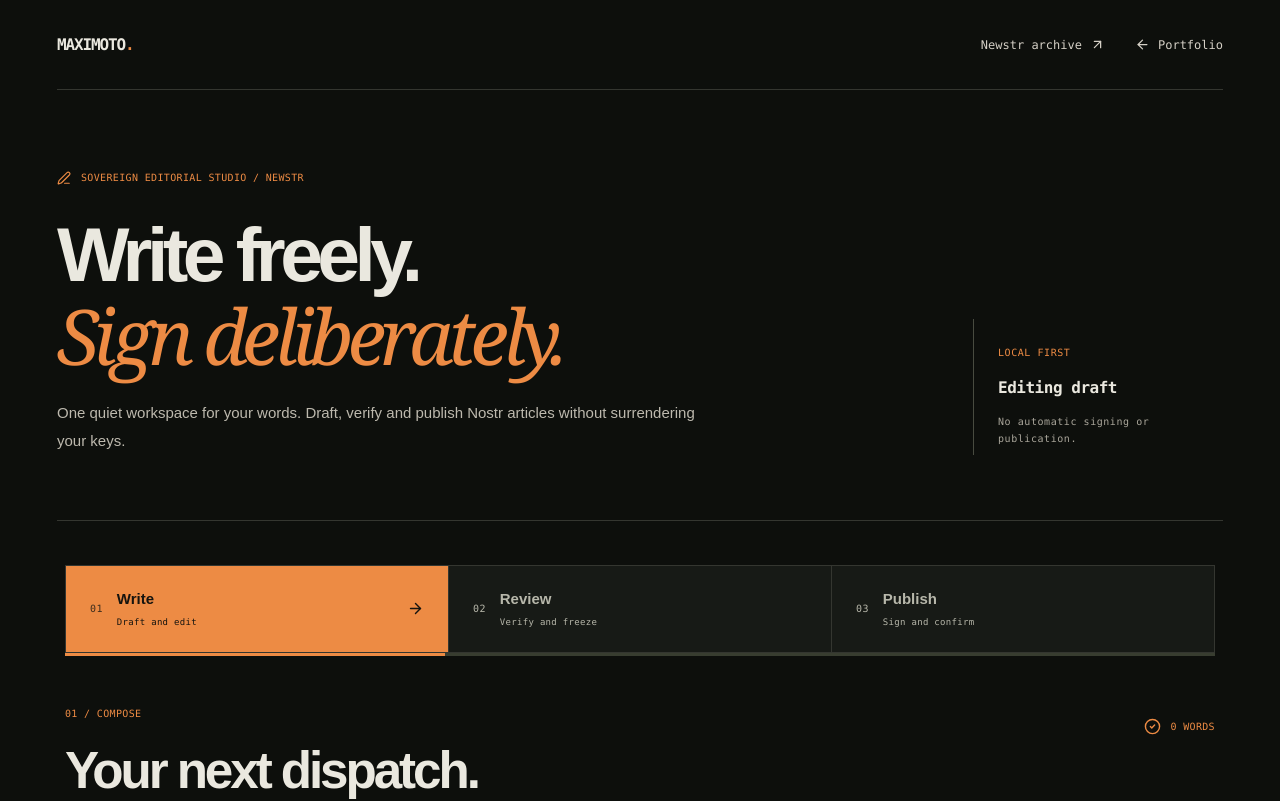
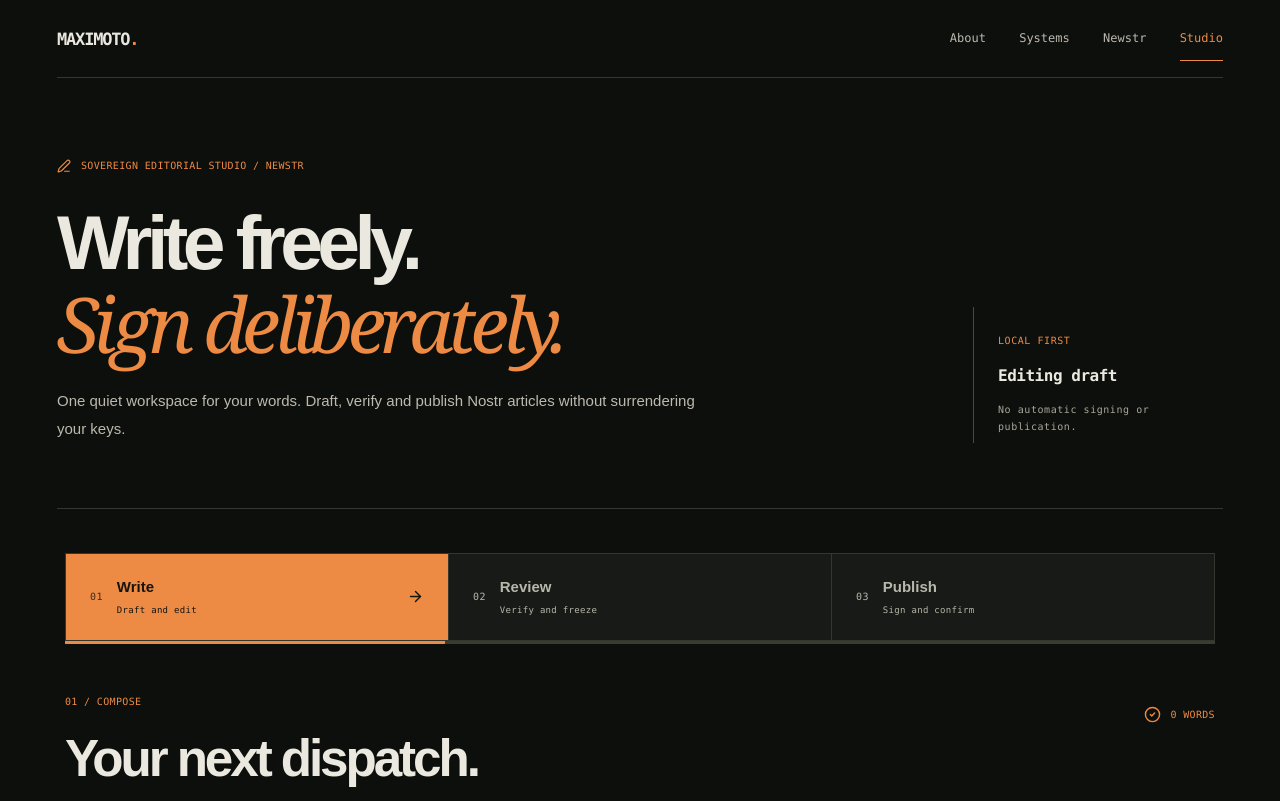
Before and after one commit to maximotodev/sovereign-portfolio, a Next.js app: page /studio in a window 1280 px wide. Shown: the top 801 px of the page. Built offline with nearby package versions, Linux system fonts and the light colour scheme.

Commit message:
refactor(studio): use coherent site-wide navigation

```diff
--- a/src/app/studio/page.tsx
+++ b/src/app/studio/page.tsx
@@ -1,10 +1,9 @@
 "use client";
 
 import {useRef,useState} from "react";
-import Link from "next/link";
 import ReactMarkdown from "react-markdown";
 import {SimplePool,verifyEvent,type Event} from "nostr-tools";
-import {ArrowLeft,ArrowRight,ArrowUpRight,BookOpen,Check,CheckCircle2,ClipboardCheck,Download,ExternalLink,Eye,FileJson,KeyRound,LockKeyhole,PenLine,Radio,ShieldCheck} from "lucide-react";
+import {ArrowRight,ArrowUpRight,BookOpen,Check,CheckCircle2,ClipboardCheck,Download,ExternalLink,Eye,FileJson,KeyRound,LockKeyhole,PenLine,Radio,ShieldCheck} from "lucide-react";
 import {AgentReview} from "@/components/editorial/AgentReview";
 import {NewstrComposer} from "@/components/editorial/FreedomSignalComposer";
 import {DraftTransfer} from "@/components/editorial/DraftTransfer";
@@ -13,6 +12,7 @@ import {cleanSlug,RELAYS} from "@/lib/nostr-publishing";
 import {newsletterChecks,newstrTags} from "@/lib/freedom-signal";
 import {IDENTITY} from "@/lib/portfolio-data";
 import styles from "./studio-v3.module.css";
+import {SiteNavigation} from "@/components/layout/SiteNavigation";
 
 type Signer={getPublicKey:()=>Promise<string>;signEvent:(event:{kind:number;created_at:number;tags:string[][];content:string})=>Promise<Event>};
 declare global{interface Window{nostr?:Signer}}
@@ -163,10 +163,7 @@ export default function Studio(){
  return <main className={styles.page}>
    <a href="#studio-workspace" className={styles.skip}>Skip to editorial workspace</a>
    <div className={styles.wrap}>
-     <header className={styles.header}>
-       <Link href="/" className={styles.brand} aria-label="Maximoto homepage">MAXIMOTO<span>.</span></Link>
-       <div className={styles.headerLinks}><Link href="/newsletter">Newstr archive <ArrowUpRight size={15}/></Link><Link href="/"><ArrowLeft size={15}/> Portfolio</Link></div>
-     </header>
+     <SiteNavigation active="studio"/>
      <section className={styles.hero} aria-labelledby="studio-title">
        <div className={styles.kicker}><PenLine size={14}/> SOVEREIGN EDITORIAL STUDIO / NEWSTR</div>
        <div className={styles.heroTop}>
```
